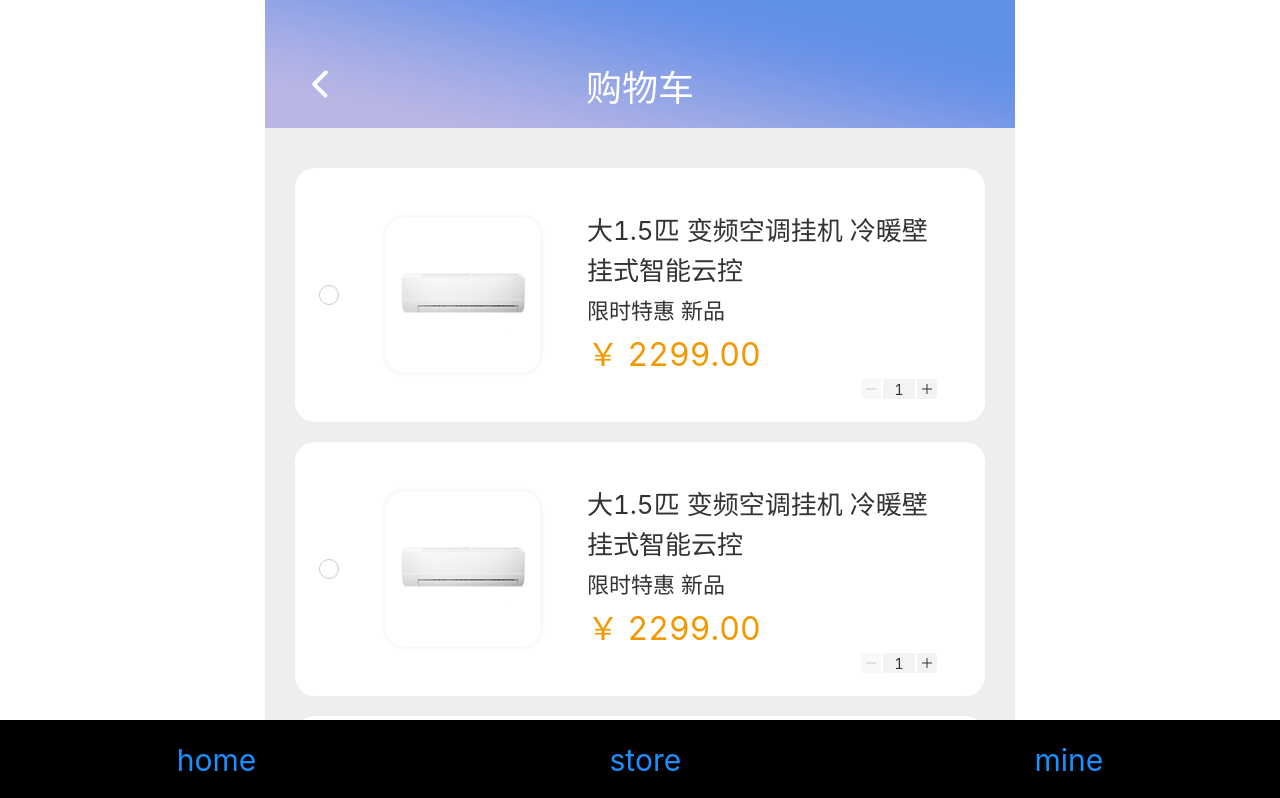
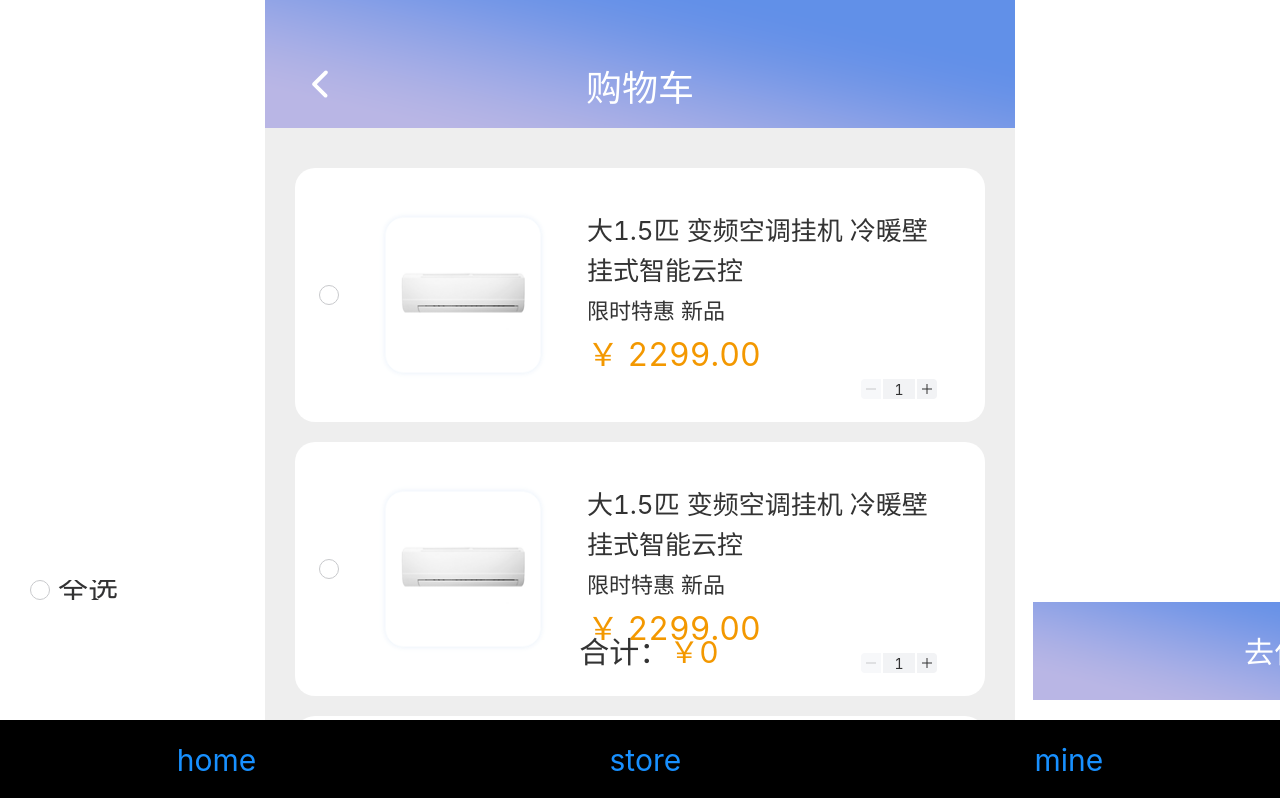
Before and after one commit to yuanyuanDang/meijv, a Vue app: page /shopping-trolley in a window 1280 px wide. Shown: the top 798 px of the page. Built offline with nearby package versions, Linux system fonts and the light colour scheme.

Commit message:
finish shopping-trolley

```diff
--- a/src/assets/stylesheets/rem.scss
+++ b/src/assets/stylesheets/rem.scss
@@ -1,6 +1,6 @@
 html {
-  font-size: 50px;
-}
+   font-size: 50px;
+ }
 
 body {
   min-width: 320px;
--- a/src/assets/stylesheets/views/home-view.scss
+++ b/src/assets/stylesheets/views/home-view.scss
@@ -1,5 +1,6 @@
 .home-container {
   font-size: 50px;
+  padding-bottom: 1rem;
   .header{
     position: relative;
     width: 100%;
--- a/src/assets/stylesheets/views/shopping-trolley.scss
+++ b/src/assets/stylesheets/views/shopping-trolley.scss
@@ -1,5 +1,9 @@
+body,html {
+  background: #eeeeee !important;
+}
 .shopping-trolley{
   background-color: #eeeeee;
+  padding-bottom: 1rem;
 }
 .header{
   position: relative;
@@ -77,3 +81,49 @@
     }
   }
 }
+.all-checked{
+  position: fixed;
+  bottom: 2rem;
+  left: .3rem;
+}
+.account{
+  height: .98rem;
+  width: 100%;
+  position: fixed;
+  bottom: 1rem;
+  display: flex;
+  margin: 0 auto;
+  p:nth-child(1){
+    width: 60%;
+    height: 100%;
+    text-align: center;
+    font-size: .3rem;
+    color: #333333;
+    line-height: 1rem;
+    margin: 0 0;
+    span{
+      color: #f39800;
+    }
+  }
+  p:nth-child(2){
+     width: 40%;
+     height: 100%;
+     text-align: center;
+     font-size: .3rem;
+     line-height: 1rem;
+     margin: 0 0;
+    position: relative;
+    span{
+      position: relative;
+      z-index: 3;
+      color: #ffffff;
+    }
+    img{
+      width: 100%;
+      height: 100%;
+      position: absolute;
+      left: 0;
+      top: 0;
+    }
+   }
+}
--- a/src/views/Shopping-trolley.vue
+++ b/src/views/Shopping-trolley.vue
@@ -32,9 +32,17 @@
           </div>
         </div>
       </van-checkbox-group>
-      <van-checkbox class="all-checked" v-model="checked" @click="checkAll"
-        >全选</van-checkbox
-      >
+    </div>
+    <van-checkbox class="all-checked" v-model="checked" @click="checkAll"
+      >全选</van-checkbox
+    >
+    <div class="account">
+      <p>
+        合计：<span>￥{{ account }}</span>
+      </p>
+      <p>
+        <span>去付款</span> <img src="../assets/images/home/juxing2@2x.png" />
+      </p>
     </div>
   </div>
 </template>
@@ -74,7 +82,8 @@ export default {
           value: 1
         }
       ],
-      checked_all: []
+      checked_all: [],
+      account: 0
     };
   },
   methods: {
@@ -87,7 +96,6 @@ export default {
     },
     onChange(res) {
       this.text = res;
-      console.log(this.text);
       this.checked_all = res.length;
       if (res.length === 3) {
         this.checked = true;
```
